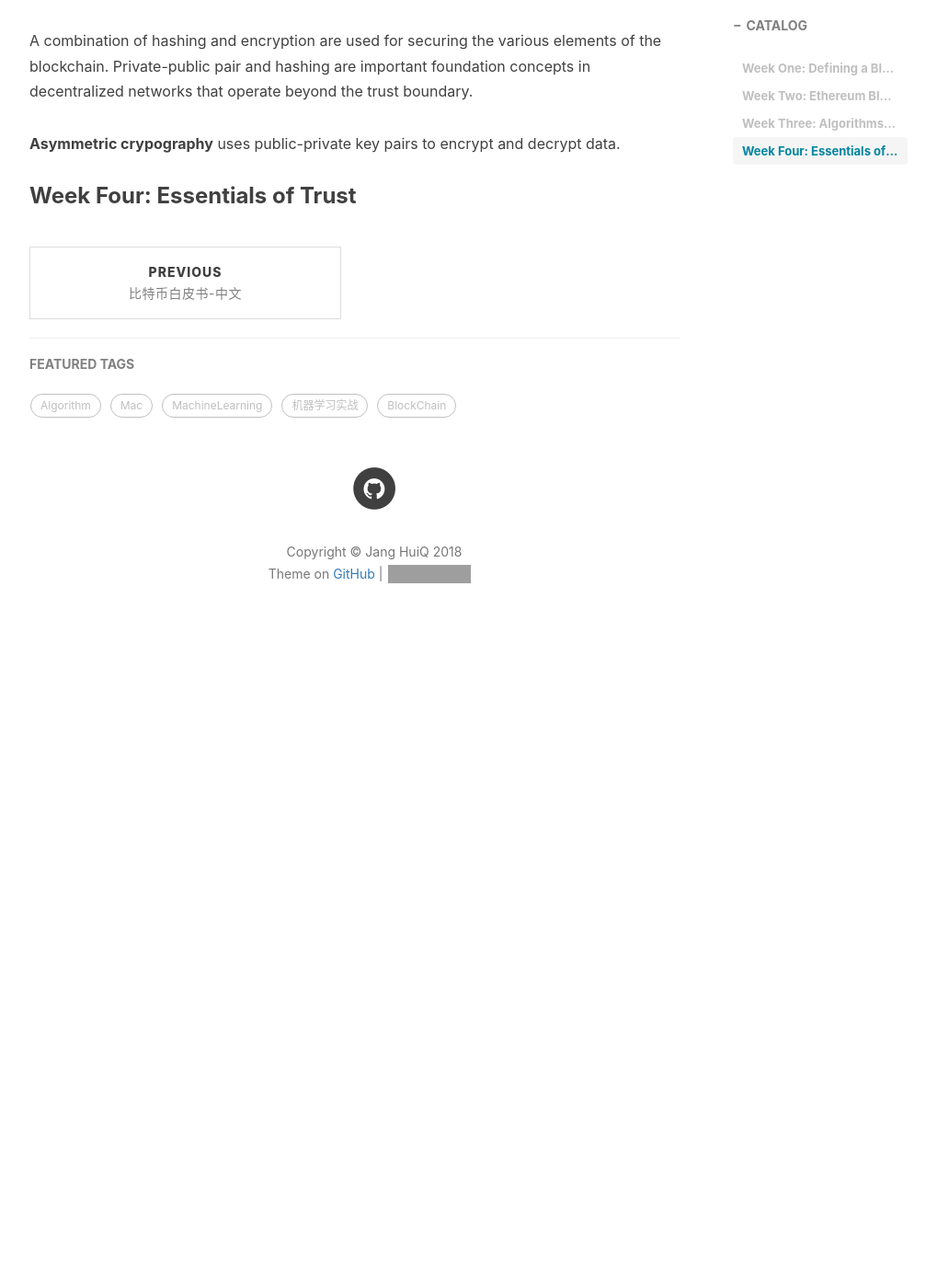
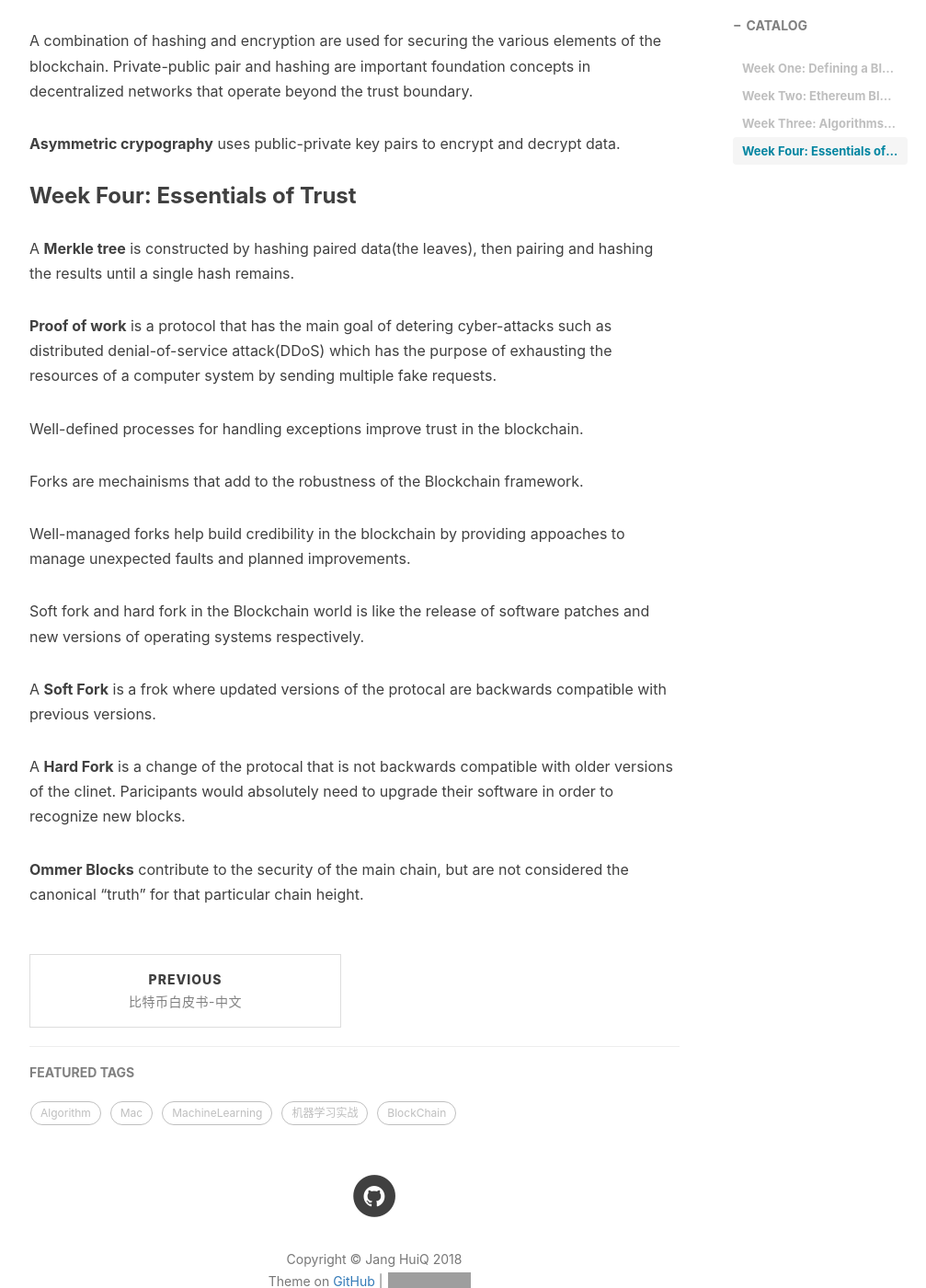
Before and after one commit to jangzc/jangzc.github.io, a Jekyll site: the page built from _posts/2018-08-15-courseraBCbase.md, in a window 1280 px wide and 1400 px high, scrolled down 3120 px. Shown: the whole window at 92% size, without its empty margins (233-1240 px from the left). Built offline with Jekyll 4.4.1, drawn with Linux system fonts in a browser that asks for light colours; nearby versions of some CDN libraries; comment, search, counter and statistics services are not loaded; before the commit the page ends 3848 px from its top, so only the background shows below that; grey boxes are pictures that could not be loaded.

Commit message:
Update 2018-08-15-courseraBCbase.md

```diff
--- a/_posts/2018-08-15-courseraBCbase.md
+++ b/_posts/2018-08-15-courseraBCbase.md
@@ -80,4 +80,21 @@ A combination of hashing and encryption are used for securing the various elemen
 
 **Asymmetric crypography** uses public-private key pairs to encrypt and decrypt data.
 
-### Week Four: Essentials of Trust
+### Week Four: Essentials of Trust<br>
+A **Merkle tree** is constructed by hashing paired data(the leaves), then pairing and hashing the results until a single hash remains.
+
+**Proof of work** is a protocol that has the main goal of detering cyber-attacks such as distributed denial-of-service attack(DDoS) which has the purpose of exhausting the resources of a computer system by sending multiple fake requests.
+
+Well-defined processes for handling exceptions improve trust in the blockchain.
+
+Forks are mechainisms that add to the robustness of the Blockchain framework.
+
+Well-managed forks help build credibility in the blockchain by providing appoaches to manage unexpected faults and planned improvements.
+
+Soft fork and hard fork in the Blockchain world is like the release of software patches and new versions of operating systems respectively.
+
+A **Soft Fork** is a frok where updated versions of the protocal are backwards compatible with previous versions.
+
+A **Hard Fork** is a change of the protocal that is not backwards compatible with older versions of the clinet. Paricipants would absolutely need to upgrade their software in order to recognize new blocks.
+
+**Ommer Blocks** contribute to the security of the main chain, but are not considered the canonical "truth" for that particular chain height.
```
